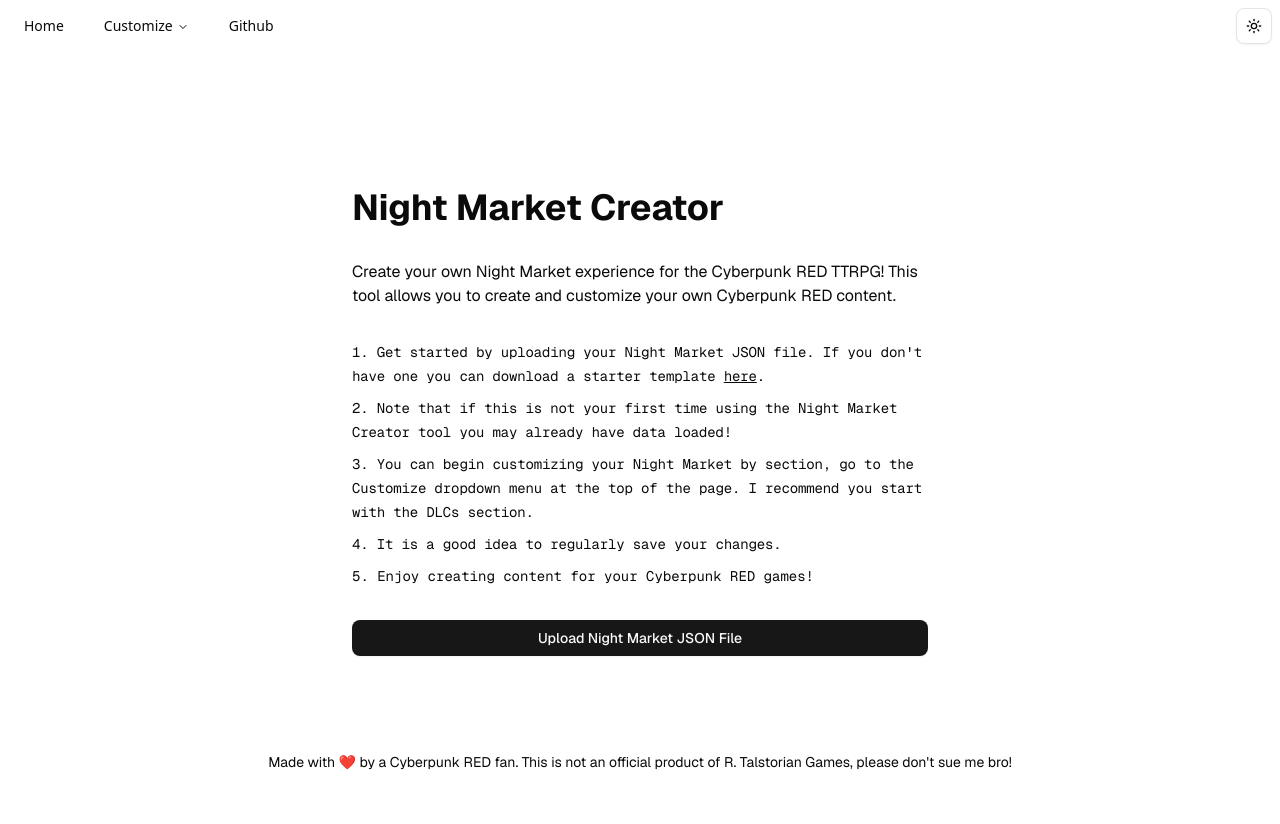
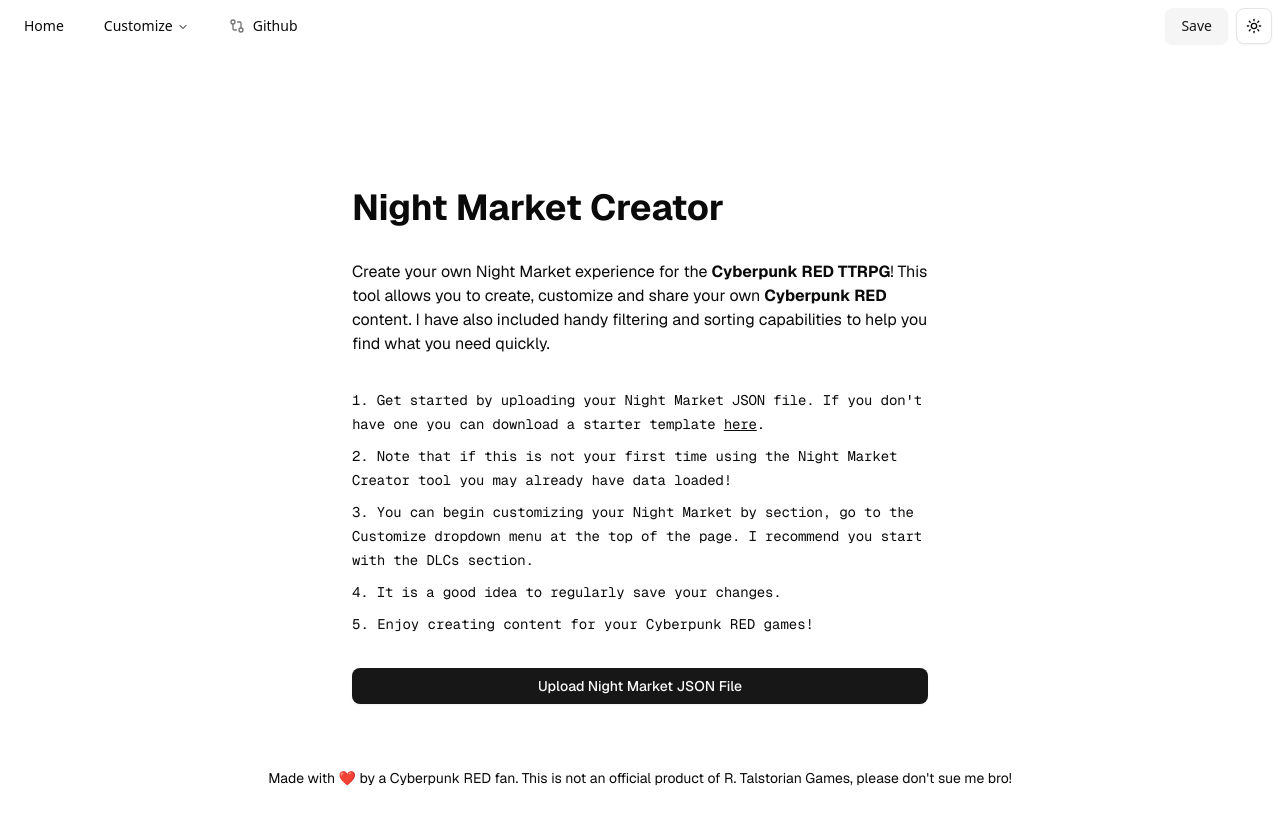
Before and after one commit to Tauag/cpr-night-market, a Next.js app: page / in a window 1280 px wide. Shown: the top 824 px of the page. Built offline with nearby package versions, Linux system fonts and the light colour scheme.

Commit message:
adding some placeholder pages

```diff
--- /dev/null
+++ b/src/app/customize/dlcs/page.tsx
@@ -0,0 +1,8 @@
+export default function CustomizeDLCs() {
+  return (
+    <main className="flex flex-col gap-[32px] row-start-2 max-w-xl">
+      <h1>DLC Customization</h1>
+      <p>Customize your DLCs for the Cyberpunk RED TTRPG!</p>
+    </main>
+  );
+}
--- /dev/null
+++ b/src/app/customize/weapons/page.tsx
@@ -0,0 +1,8 @@
+export default function CustomizeWeapons() {
+  return (
+    <main className="flex flex-col gap-[32px] row-start-2 max-w-xl">
+      <h1>Weapon Customization</h1>
+      <p>Customize your Weapons for the Cyberpunk RED TTRPG!</p>
+    </main>
+  );
+}
--- a/src/app/page.tsx
+++ b/src/app/page.tsx
@@ -1,5 +1,3 @@
-"use client";
-
 import Link from "next/link";
 import UploadJsonButton from "@/components/upload-json-button";
 
@@ -8,15 +6,17 @@
     <main className="flex flex-col gap-[32px] row-start-2 max-w-xl">
       <h1 className="text-4xl font-bold">Night Market Creator</h1>
       <p>
-        Create your own Night Market experience for the Cyberpunk RED TTRPG!
-        This tool allows you to create and customize your own Cyberpunk RED
-        content.
+        Create your own Night Market experience for the{" "}
+        <b>Cyberpunk RED TTRPG</b>! This tool allows you to create, customize
+        and share your own <b>Cyberpunk RED </b> content. I have also included
+        handy filtering and sorting capabilities to help you find what you need
+        quickly.
       </p>
       <ol className="font-mono list-inside list-decimal text-sm/6 sm:text-left">
         <li className="mb-2 tracking-[-.01em]">
           Get started by uploading your Night Market JSON file. If you don't
           have one you can download a starter template{" "}
-          <Link href="/night_market.json" className="underline" download>
+          <Link href="/night-market.json" className="underline" download>
             here
           </Link>
           .
--- a/src/components/navigation-header.tsx
+++ b/src/components/navigation-header.tsx
@@ -1,5 +1,7 @@
+import { GitCompareIcon } from "lucide-react";
 import Link from "next/link";
 import DarkmodeToggle from "./darkmode-toggle";
+import SaveMarketButton from "./save-market-button";
 import {
   NavigationMenu,
   NavigationMenuContent,
@@ -15,12 +17,27 @@
   {
     title: "DLCs",
     href: "/customize/dlcs",
-    description: "Create your own DLCs for this Night Market!",
+    description: "Create your own DLCs for this Night Market.",
   },
   {
     title: "Weapons",
     href: "/customize/weapons",
-    description: "Customize the weapons available for this Night Market!",
+    description: "Customize your weapons room before the gig.",
+  },
+  {
+    title: "Armor",
+    href: "/customize/armor",
+    description: "Only the best armor for your Night Market!",
+  },
+  {
+    title: "Ammo",
+    href: "/customize/ammo",
+    description: "Sometimes the hollow points are just not enough.",
+  },
+  {
+    title: "Martial Arts",
+    href: "/customize/martial-arts",
+    description: "Create your own unique martial arts styles.",
   },
 ] as const;
 
@@ -51,11 +68,22 @@
         </NavigationMenuItem>
         <NavigationMenuItem>
           <NavigationMenuLink asChild className={navigationMenuTriggerStyle()}>
-            <Link href="https://github.com/Tauag/cpr-night-market">Github</Link>
+            <Link
+              className="flex-row items-center gap-2"
+              href="https://github.com/Tauag/cpr-night-market"
+              target="_blank"
+              rel="noopener noreferrer"
+            >
+              <GitCompareIcon />
+              Github
+            </Link>
           </NavigationMenuLink>
         </NavigationMenuItem>
       </NavigationMenu>
-      <DarkmodeToggle />
+      <div className="flex items-center">
+        <SaveMarketButton />
+        <DarkmodeToggle />
+      </div>
     </header>
   );
 }
--- /dev/null
+++ b/src/components/save-market-button.tsx
@@ -0,0 +1,26 @@
+"use client";
+
+import { Button } from "./ui/button";
+
+export default function SaveMarketButton() {
+  // Save button handler
+  function handleSave() {
+    const data = sessionStorage.getItem("nightMarketData");
+    if (!data) return;
+    const blob = new Blob([data], { type: "application/json" });
+    const url = URL.createObjectURL(blob);
+    const a = document.createElement("a");
+    a.href = url;
+    a.download = "night-market.json";
+    document.body.appendChild(a);
+    a.click();
+    document.body.removeChild(a);
+    URL.revokeObjectURL(url);
+  }
+
+  return (
+    <Button className="mr-2" onClick={handleSave} variant="secondary">
+      Save
+    </Button>
+  );
+}
```
Also changed, not shown: public/github.svg (added), public/night-market.json (renamed from public/night_market.json).
